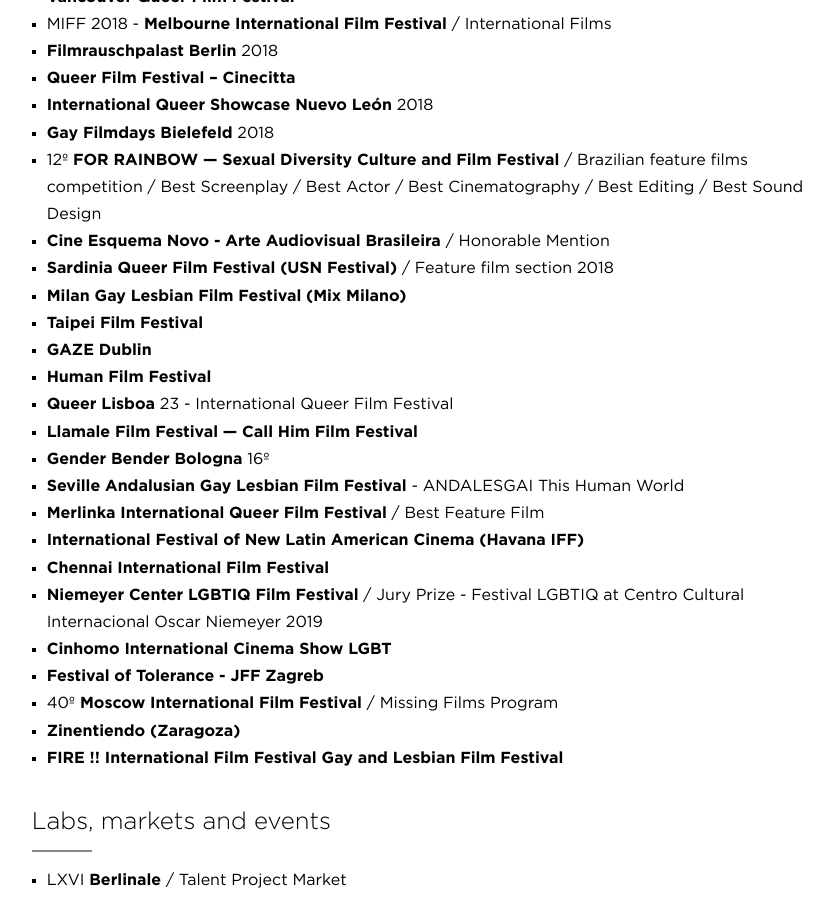
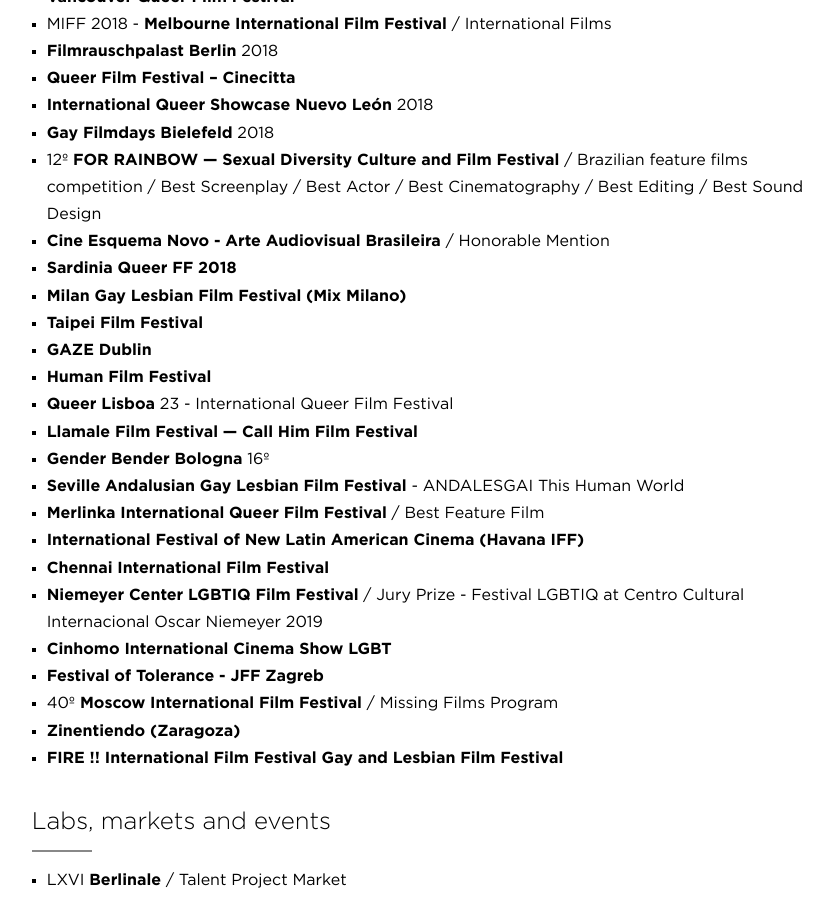
Before and after one commit to arthrfrts/besouro, a Jekyll site: the page built from _projects/hard-paint.md, in a window 1280 px wide and 900 px high, scrolled down 2732 px. Shown: the whole window, without its empty margins (430-1263 px from the left). Built offline with Jekyll 4.4.1, drawn with Linux system fonts in a browser that asks for light colours.

Commit message:
Updated Hard Paint

```diff
--- a/_projects/hard-paint.md
+++ b/_projects/hard-paint.md
@@ -92,7 +92,7 @@
 * **Gay Filmdays Bielefeld** 2018
 * 12º **FOR RAINBOW — Sexual Diversity Culture and Film Festival** / Brazilian feature films competition / Best Screenplay / Best Actor / Best Cinematography / Best Editing / Best Sound Design
 * **Cine Esquema Novo - Arte Audiovisual Brasileira** / Honorable Mention
-* **Sardinia Queer Film Festival (USN Festival)** / Feature film section 2018
+* **Sardinia Queer FF 2018**
 * **Milan Gay Lesbian Film Festival (Mix Milano)**
 * **Taipei Film Festival**
 * **GAZE Dublin**
```
